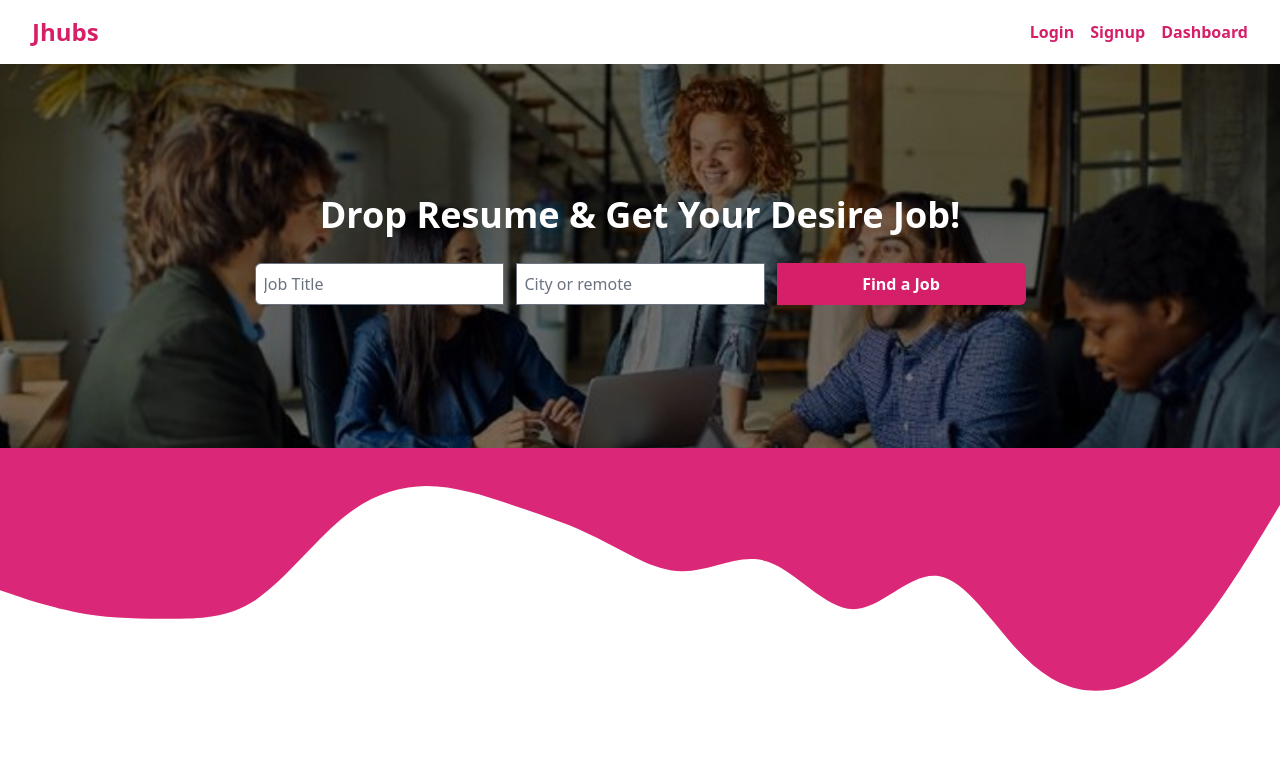
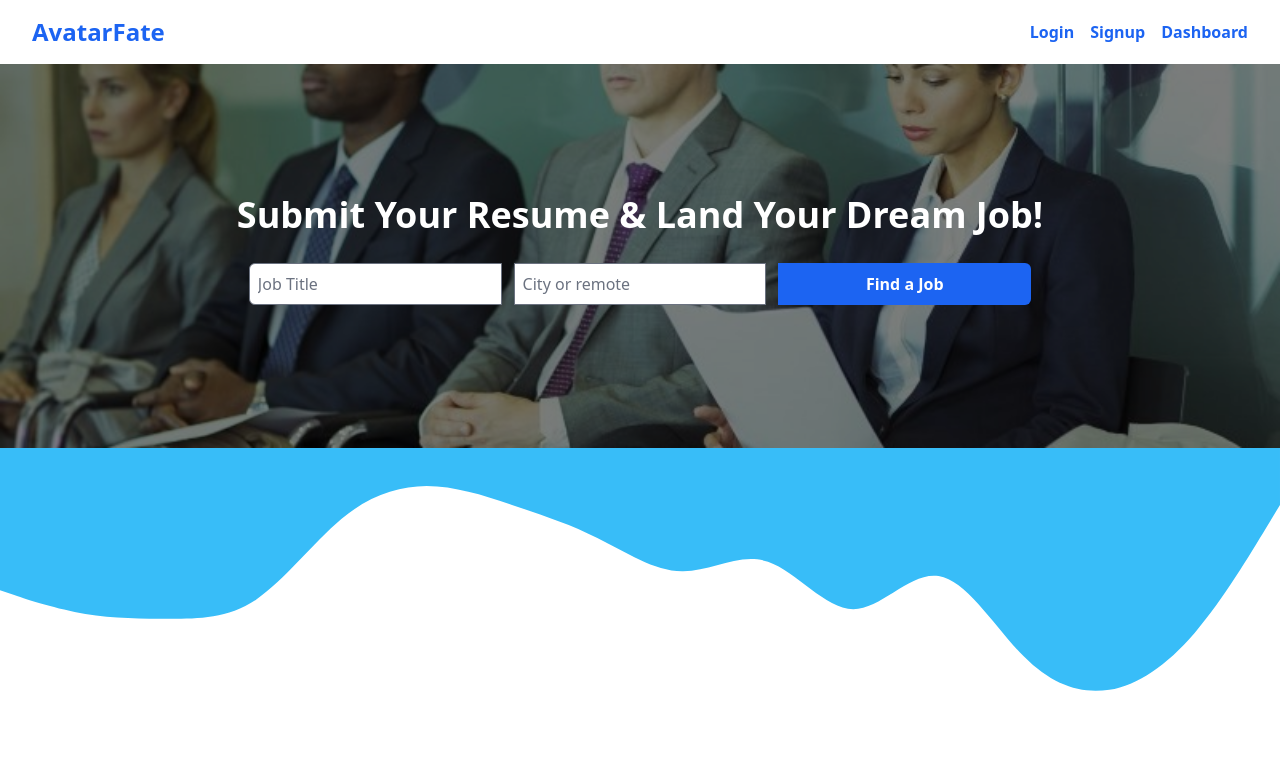
Before and after one commit to chinonso0306/A-search-website-vue-frontend, a Vue app: page / in a window 1280 px wide. Shown: the top 784 px of the page. Built offline with nearby package versions, Linux system fonts and the light colour scheme; no server answers.

Commit message:
job search

```diff
--- a/src/components/JobDetails.vue
+++ b/src/components/JobDetails.vue
@@ -5,7 +5,7 @@
         <div class="flex justify-between h-16">
           <div class="flex">
             <div class="flex-shrink-0 flex items-center">
-              <RouterLink to="/" class="text-2xl font-bold text-pink-600">Jhubs</RouterLink>
+              <RouterLink to="/" class="text-2xl font-bold text-pink-600">AvatarFate</RouterLink>
               <!-- <a href="/" class="text-2xl font-bold text-pink-600"></a> -->
             </div>
           </div>
--- a/src/components/SideBar.vue
+++ b/src/components/SideBar.vue
@@ -1,8 +1,8 @@
 <!-- SideBar.vue -->
 
 <template>
-  <div class="sidebar bg-pink-600 text-white w-full md:w-64 p-4">
-    <div class="logo text-3xl font-bold mb-6">Jhub</div>
+  <div class="sidebar bg-blue-600 text-white w-full md:w-64 p-4">
+    <div class="logo text-3xl font-bold mb-6">AvatarFate</div>
     <nav>
       <ul>
         <li class="mb-4">
--- a/src/components/TheWelcome.vue
+++ b/src/components/TheWelcome.vue
@@ -6,17 +6,17 @@
         <div class="flex justify-between h-16">
           <div class="flex">
             <div class="flex-shrink-0 flex items-center">
-              <RouterLink to="/" class="text-2xl font-bold text-pink-600">Jhubs</RouterLink>
+              <RouterLink to="/" class="text-2xl font-bold text-blue-600">AvatarFate</RouterLink>
               <!-- <a href="/" class="text-2xl font-bold text-pink-600"></a> -->
             </div>
           </div>
           <div class="flex items-center space-x-4">
-            <RouterLink to="/login"  class="font-bold text-pink-600 hover:text-pink-600">Login</RouterLink>
+            <RouterLink to="/login"  class="font-bold text-blue-600 hover:text-blue-600">Login</RouterLink>
             <!-- <a href="/login" class="font-bold text-pink-600 hover:text-pink-600">Login</a> -->
-            <RouterLink to="/signup"  class="font-bold text-pink-600 hover:text-pink-600">Signup</RouterLink>
+            <RouterLink to="/signup"  class="font-bold text-blue-600 hover:text-blue-600">Signup</RouterLink>
             <!-- <a href="/signup" class="font-bold text-pink-600 hover:text-pink-600">Sign Up</a> -->
 
-            <RouterLink to="/dashboard"  class="font-bold text-pink-600 hover:text-pink-600">Dashboard</RouterLink>
+            <RouterLink to="/dashboard"  class="font-bold text-blue-600 hover:text-blue-600">Dashboard</RouterLink>
 
             <!-- <a href="/" class="font-bold text-pink-600 hover:text-pink-600">About Us</a> -->
           </div>
@@ -25,23 +25,24 @@
     </nav>
 
     <!-- Header Section -->
-    <header class="bg-cover bg-center h-96" style="background-image: url('/imagetwo.jpeg');">
+    <header class="bg-cover bg-center h-96" style="background-image: url('/1520232004103.jpeg');">
       <div class="flex items-center justify-center h-full bg-black bg-opacity-50">
         <div class="text-center text-white">
-          <h1 class="text-4xl font-bold mb-4">Drop Resume & Get Your Desire Job!</h1>
+          <h1 class="text-4xl font-bold mb-4">Submit Your Resume & Land Your Dream Job!</h1>
           <div class="grid grid-cols-1 lg:grid-cols-3 md:grid-cols-2 sm:grid-cols-1 gap-3 p-3">
             <input type="text" placeholder="Job Title" class="p-2 rounded-l-md text-black" />
             <input type="text" placeholder="City or remote" class="p-2 text-black" />
-            <button class="bg-pink-600 p-2 rounded-r-md text-white font-bold">Find a Job</button>
+            <button class="bg-blue-600 p-2 rounded-r-md text-white font-bold">Find a Job</button>
           </div>
         </div>
       </div>
     </header>
 
-    <svg xmlns="http://www.w3.org/2000/svg" viewBox="0 0 1440 320">
-      <path fill="#db2777" fill-opacity="1" d="M0,160L16,165.3C32,171,64,181,96,186.7C128,192,160,192,192,192C224,192,256,192,288,170.7C320,149,352,107,384,80C416,53,448,43,480,42.7C512,43,544,53,576,64C608,75,640,85,672,101.3C704,117,736,139,768,138.7C800,139,832,117,864,128C896,139,928,181,960,181.3C992,181,1024,139,1056,144C1088,149,1120,203,1152,234.7C1184,267,1216,277,1248,272C1280,267,1312,245,1344,208C1376,171,1408,117,1424,90.7L1440,64L1440,0L1424,0C1408,0,1376,0,1344,0C1312,0,1280,0,1248,0C1216,0,1184,0,1152,0C1120,0,1088,0,1056,0C1024,0,992,0,960,0C928,0,896,0,864,0C832,0,800,0,768,0C736,0,704,0,672,0C640,0,608,0,576,0C544,0,512,0,480,0C448,0,416,0,384,0C352,0,320,0,288,0C256,0,224,0,192,0C160,0,128,0,96,0C64,0,32,0,16,0L0,0Z">
-      </path>
-    </svg>
+   <svg xmlns="http://www.w3.org/2000/svg" viewBox="0 0 1440 320">
+  <path fill="#38bdf8" fill-opacity="1" d="M0,160L16,165.3C32,171,64,181,96,186.7C128,192,160,192,192,192C224,192,256,192,288,170.7C320,149,352,107,384,80C416,53,448,43,480,42.7C512,43,544,53,576,64C608,75,640,85,672,101.3C704,117,736,139,768,138.7C800,139,832,117,864,128C896,139,928,181,960,181.3C992,181,1024,139,1056,144C1088,149,1120,203,1152,234.7C1184,267,1216,277,1248,272C1280,267,1312,245,1344,208C1376,171,1408,117,1424,90.7L1440,64L1440,0L1424,0C1408,0,1376,0,1344,0C1312,0,1280,0,1248,0C1216,0,1184,0,1152,0C1120,0,1088,0,1056,0C1024,0,992,0,960,0C928,0,896,0,864,0C832,0,800,0,768,0C736,0,704,0,672,0C640,0,608,0,576,0C544,0,512,0,480,0C448,0,416,0,384,0C352,0,320,0,288,0C256,0,224,0,192,0C160,0,128,0,96,0C64,0,32,0,16,0L0,0Z">
+  </path>
+</svg>
+
 
     <!-- Categories Section -->
     <section class="py-12 flex-1 cursor-pointer p-2">
@@ -80,7 +81,7 @@
     <!-- Footer -->
     <footer class="bg-gray-800 text-white py-4">
       <div class="text-center">
-        <p>&copy; 2024 Jhubs. All rights reserved.</p>
+        <p>&copy; 2024 AvatarFate. All rights reserved.</p>
       </div>
     </footer>
   </div>
--- a/src/views/LoginForm.vue
+++ b/src/views/LoginForm.vue
@@ -25,13 +25,13 @@
         </div>
         <button
           type="submit"
-          class="w-full bg-pink-600 text-white p-2 rounded hover:bg-pink-400 transition duration-200"
+          class="w-full bg-blue-600 text-white p-2 rounded hover:bg-pink-400 transition duration-200"
         >
           Login
         </button>
       </form>
       <div class="mt-4 text-center">
-        <a href="#" class="text-pink-300 hover:underline"
+        <a href="#" class="text-blue-300 hover:underline"
           >Forgot your password?</a
         >
         <p class="text-center mt-3">
--- a/src/views/SignupForm.vue
+++ b/src/views/SignupForm.vue
@@ -113,7 +113,7 @@
             />
             <span class="ml-2 text-gray-700"
               >I agree to the
-              <a href="#" class="text-pink-300 hover:underline"
+              <a href="#" class="text-blue-500 hover:underline"
                 >terms and conditions</a
               ></span
             >
@@ -121,7 +121,7 @@
         </div>
         <button
           type="submit"
-          class="w-full bg-pink-600 text-white p-2 rounded hover:bg-pink-400 transition duration-200"
+          class="w-full bg-blue-600 text-white p-2 rounded hover:bg-pink-400 transition duration-200"
         >
           Sign Up
         </button>
```
Also changed, not shown: public/1520232004103.jpeg (added).
